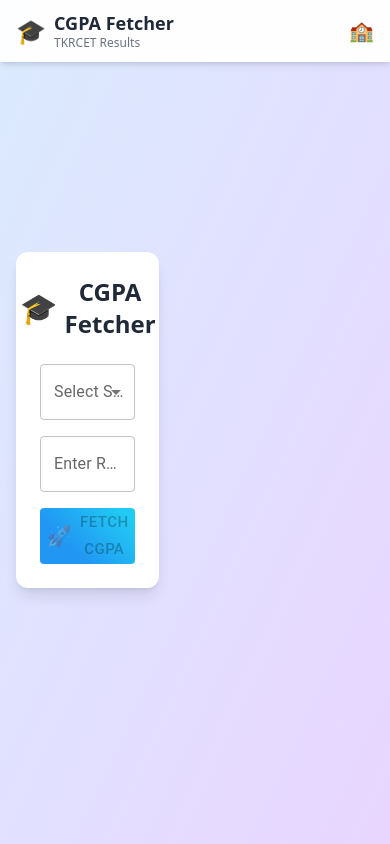
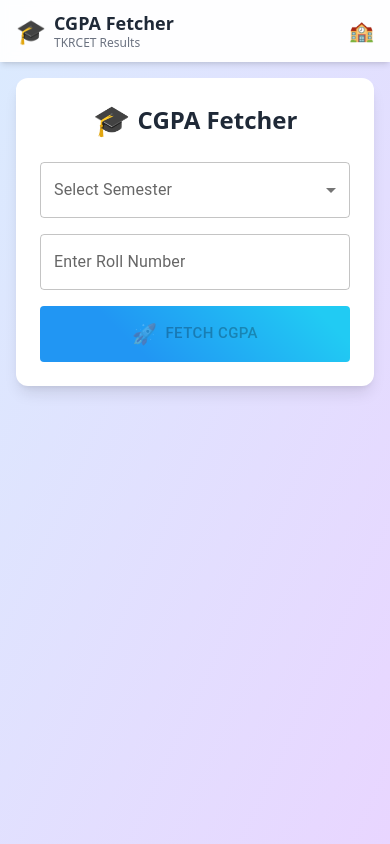
Before and after one commit to Prem-080/cgpa-fetcher, a React (Vite) app in the folder frontend/: page / in a window 390 px wide. Shown: the top 844 px of the page. Built offline with nearby package versions, Linux system fonts and the light colour scheme.

Commit message:
Bug Fixed

```diff
--- a/frontend/src/App.jsx
+++ b/frontend/src/App.jsx
@@ -267,11 +267,11 @@ function App() {
     <>
       <Header />
       <div className="min-h-screen bg-gradient-to-br from-blue-100 to-purple-200 p-4 lg:p-8">
-        <div className="container mx-auto min-h-[calc(100vh-8rem)] w-full flex flex-col justify-center">
-          <div className="lg:flex lg:gap-8 lg:items-start lg:justify-center">
+        <div className="container mx-auto min-h-[calc(100vh-8rem)] w-full">
+          <div className="lg:flex lg:gap-8 lg:items-start lg:justify-center flex flex-col gap-8 items-center justify-start">
             {/* Left Panel - Input Form */}
             <div
-              className={`bg-white p-6 lg:p-8 rounded-xl shadow-lg w-2/5 mb-8 lg:mb-0 `}
+              className={`cgpa-input bg-white p-6 lg:p-8 rounded-xl lg:w-2/4 w-2/3 shadow-lg mb-8 lg:mb-0 `}
             >
               <h1 className="text-2xl font-bold mb-6 text-center text-gray-800 flex items-center justify-center gap-2">
                 <span className="text-3xl">🎓</span> CGPA Fetcher
--- a/frontend/src/components/Header.jsx
+++ b/frontend/src/components/Header.jsx
@@ -1,4 +1,5 @@
 import React from "react";
+import githubLogo from '../assets/github-mark/github-mark.svg';
 
 function Header() {
   return (
@@ -32,7 +33,7 @@ function Header() {
               <span className="hidden sm:inline-block ml-1 text-sm">
                 <img
                   className="inline-block pr-1 text-xl group-hover:animate-pulse"
-                  src= "github-mark.png"
+                  src={githubLogo}
                   alt="GitHub Logo"
                   width={"25px"}
                 />
--- a/frontend/src/index.css
+++ b/frontend/src/index.css
@@ -38,6 +38,16 @@
     }
 }
 
+@media (max-width: 600px) {
+    .cgpa-input {
+        width: 80% ;
+    }
+}
+@media (max-width: 400px) {
+    .cgpa-input {
+        width: 100% ;
+    }
+}
 /* Custom scrollbar for debug console */
 .debug-console {
     scrollbar-width: thin;
```
